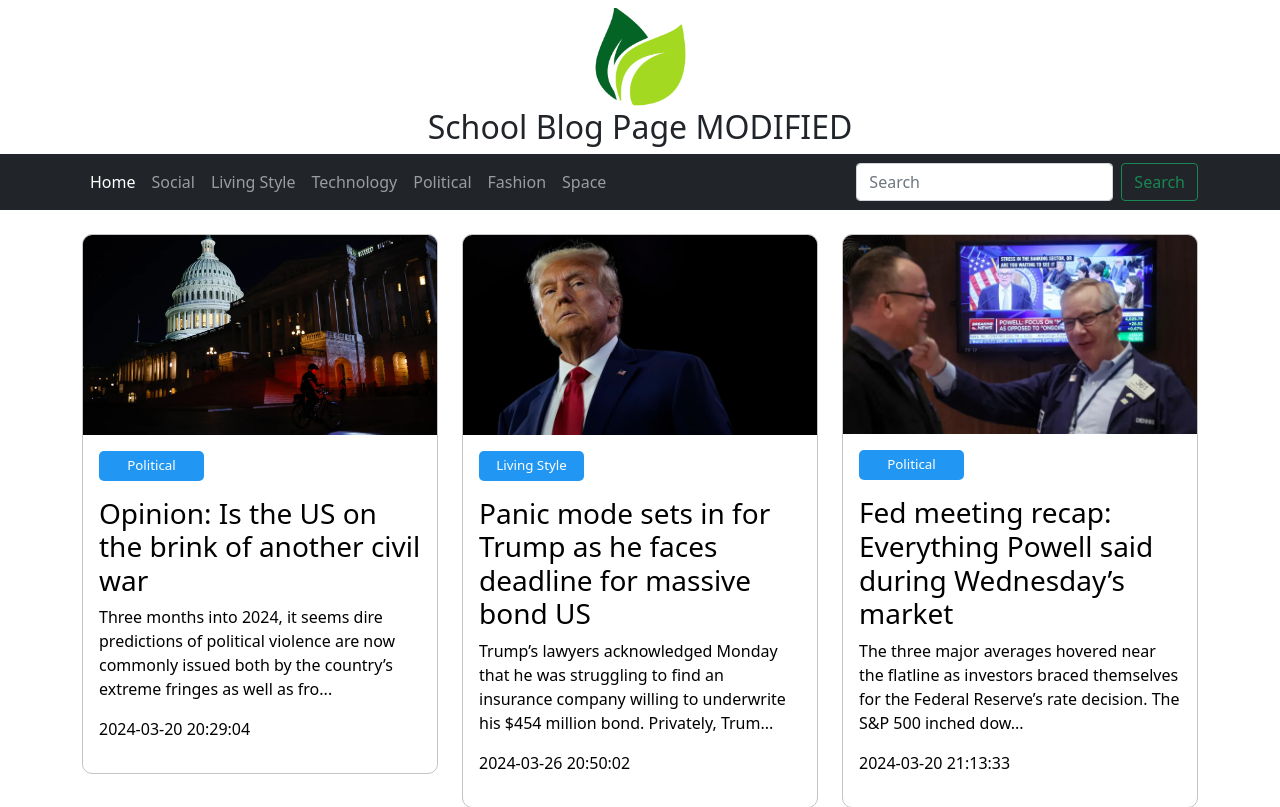
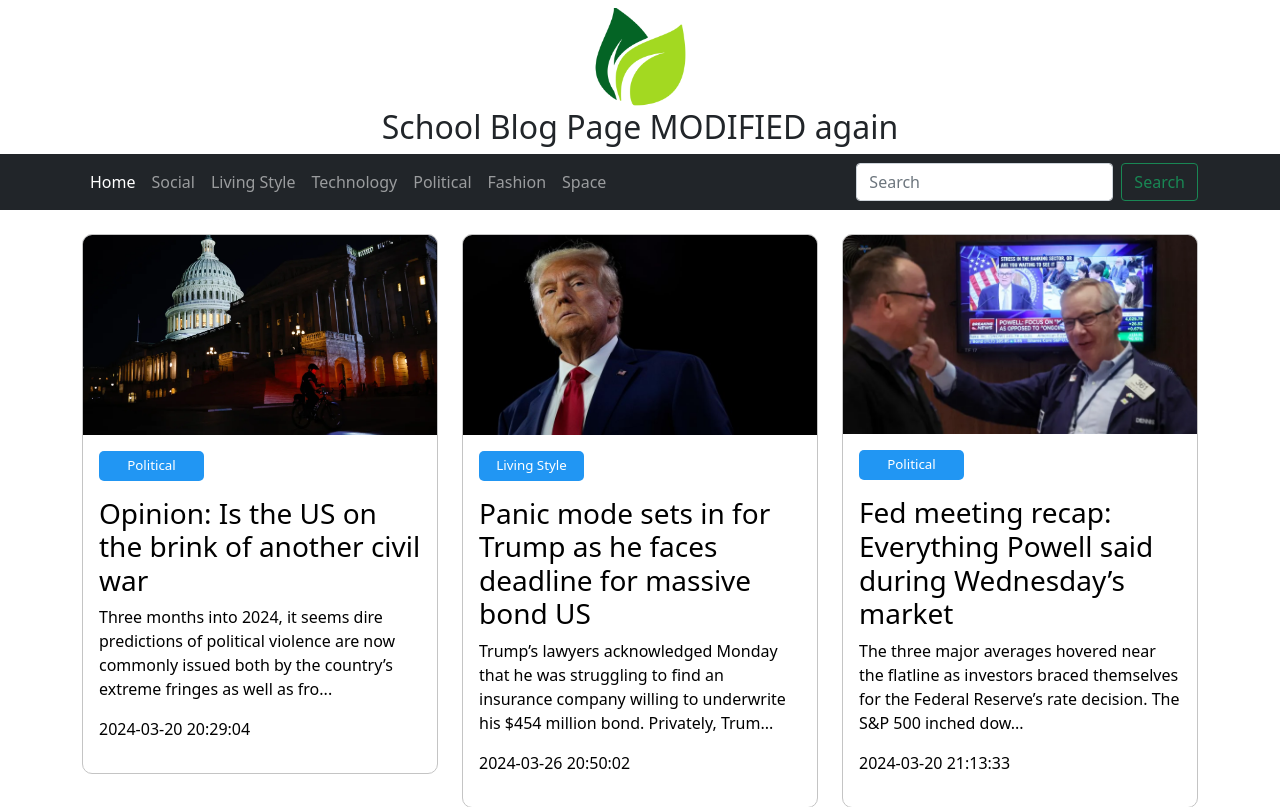
Before and after one commit to sayedsa/my_blog, a PHP site: page /index.php in a window 1280 px wide. Shown: the part 56-863 px from the top of the page. Run offline with PHP 8.4, Linux system fonts and the light colour scheme; data comes from the database, SQL or seed files in the repository.

Commit message:
modified 2 time

```diff
--- a/includes/header.php
+++ b/includes/header.php
@@ -56,7 +56,7 @@ $results = $conn->query("Select * from categories");
 
 <div class="text-center m-2">
     <img src="/assets/images/logo.png" width="100px"/>
-    <h2> School Blog Page MODIFIED</h2>
+    <h2> School Blog Page MODIFIED again</h2>
 </div>
 
 
```
